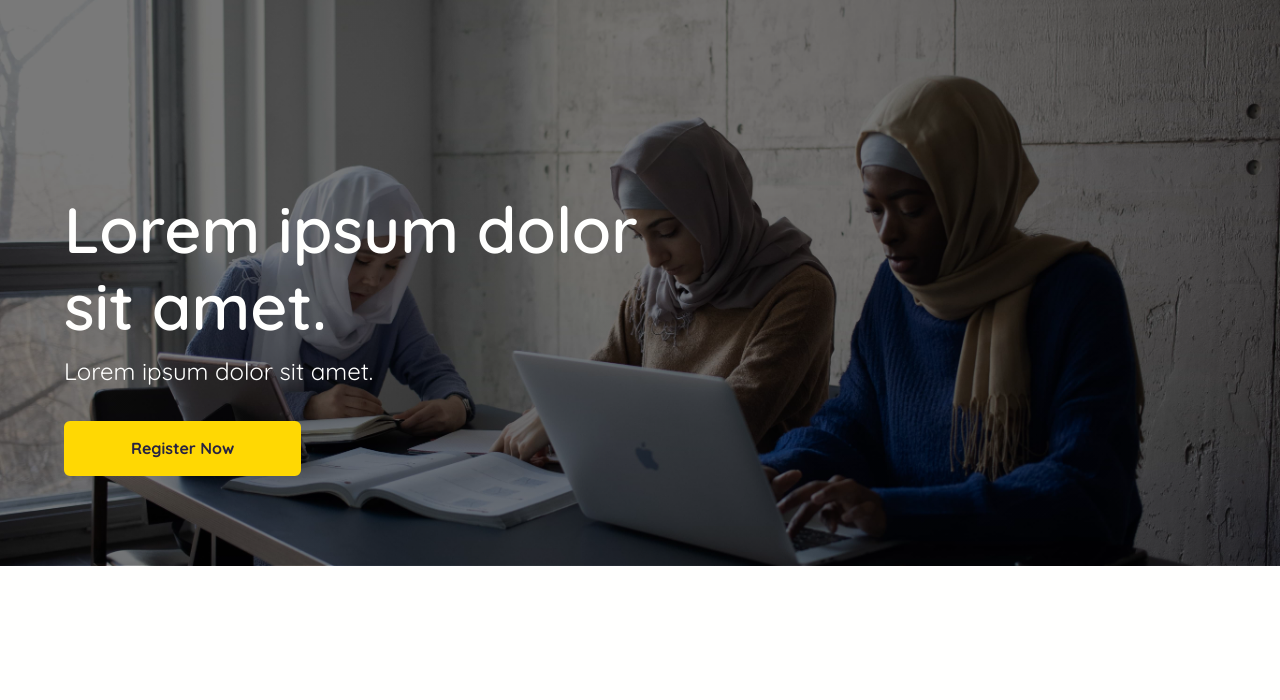
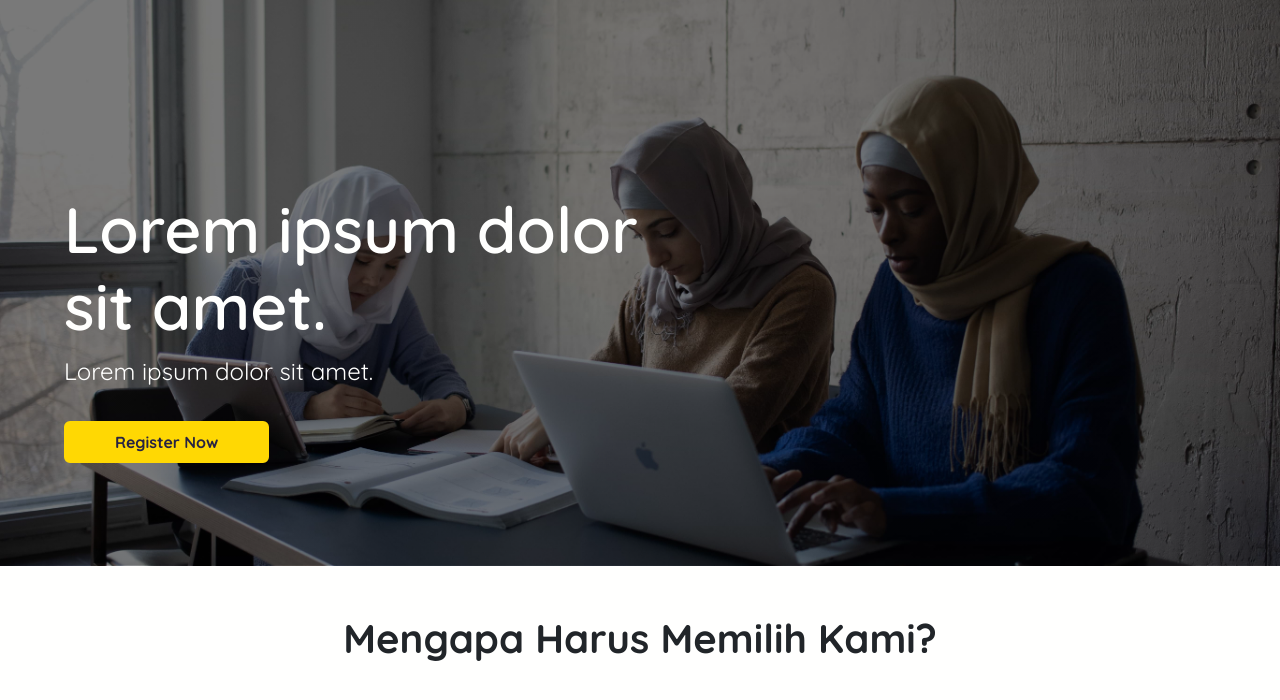
Before and after one commit to alfinautami/loziprivate, a PHP site: page / in a window 1280 px wide. Shown: the part 61-761 px from the top of the page. Run offline with PHP 8.4, Linux system fonts and the light colour scheme.

Commit message:
commit changes

```diff
--- a/assets/css/style.css
+++ b/assets/css/style.css
@@ -43,9 +43,9 @@ body {
 
 .navbar,
 .navbar-expand-lg {
-  position: relative;
   width: 100%;
   height: auto;
+  transition: all 0.5s ease-in-out;
 }
 
 .bg-custom {
@@ -161,7 +161,7 @@ body {
   font-weight: var(--fw-5);
   border: 0.2rem solid var(--button-bg-color);
   margin-top: 1rem;
-  padding: 0.8rem 4rem;
+  padding: 0.4rem 3rem;
 }
 
 .btn-primary:hover {
@@ -189,7 +189,7 @@ body {
   .hero-text h1 {
     width: 20rem;
     color: var(--bg-color);
-    font-weight: var(--fw-4);
+    font-weight: var(--fw-5);
     font-size: 2.4rem;
   }
   .hero-text h4 {
@@ -207,3 +207,19 @@ body {
 }
 
 /* Hero Section End */
+
+/* Why Us Section */
+
+#whyUsSection {
+  position: relative;
+  width: 100%;
+  height: auto;
+  margin: 3rem 0;
+}
+
+#whyUsSection h1 {
+  font-weight: var(--fw-5);
+  text-align: center;
+}
+
+/* Why Us Section End */
--- a/index.html
+++ b/index.html
@@ -21,7 +21,7 @@
   </head>
   <body>
     <!-- Navbar -->
-    <nav class="navbar navbar-expand-lg bg-custom sticky-top">
+    <nav class="navbar navbar-expand-lg bg-custom sticky-top" id="myNav">
       <div class="container">
         <a class="navbar-brand" href="">Lozi Management</a>
         <button
@@ -73,6 +73,14 @@
     </section>
     <!-- Hero Section End -->
 
+    <!-- Why Us Section -->
+    <section id="whyUsSection">
+      <div class="container">
+        <h1 class="why-us-title">Mengapa Harus Memilih Kami?</h1>
+      </div>
+    </section>
+    <!-- Why Us Section End -->
+
     <!-- My JS -->
     <!-- Bootstrap 5 JS -->
     <script
```
